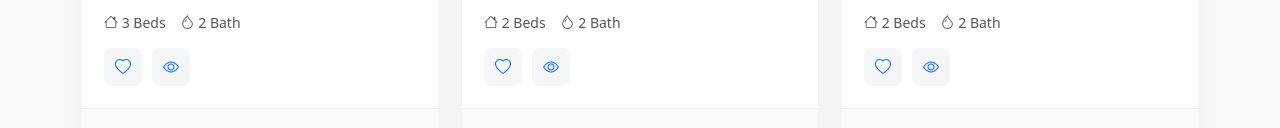
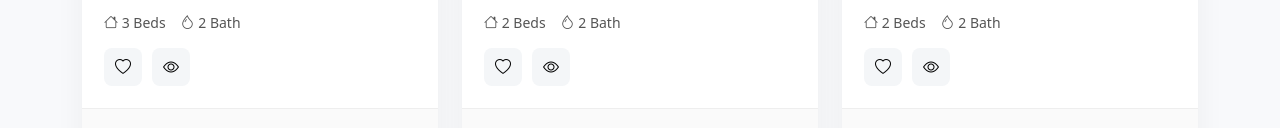
Before and after one commit to ArunN011/Home2-Real_Estate, a plain HTML site: page property2.html in a window 1280 px wide. Shown: the part 444-572 px from the top of the page. Drawn offline with nearby package versions, Linux system fonts and the light colour scheme.

Commit message:
Update property2.css

```diff
--- a/property2.css
+++ b/property2.css
@@ -221,8 +221,15 @@ body{
   display: flex;
   align-items: center;
   justify-content: center;
+  text-decoration: none;
+  color:#000;
 }
-
+.icon-btn{
+    display: inline-flex;
+    align-items: center;
+    justify-content: center;
+    text-decoration: none;
+}
 .icon-btn:hover {
   background: #ff5a3c;
   color: #fff;
```
